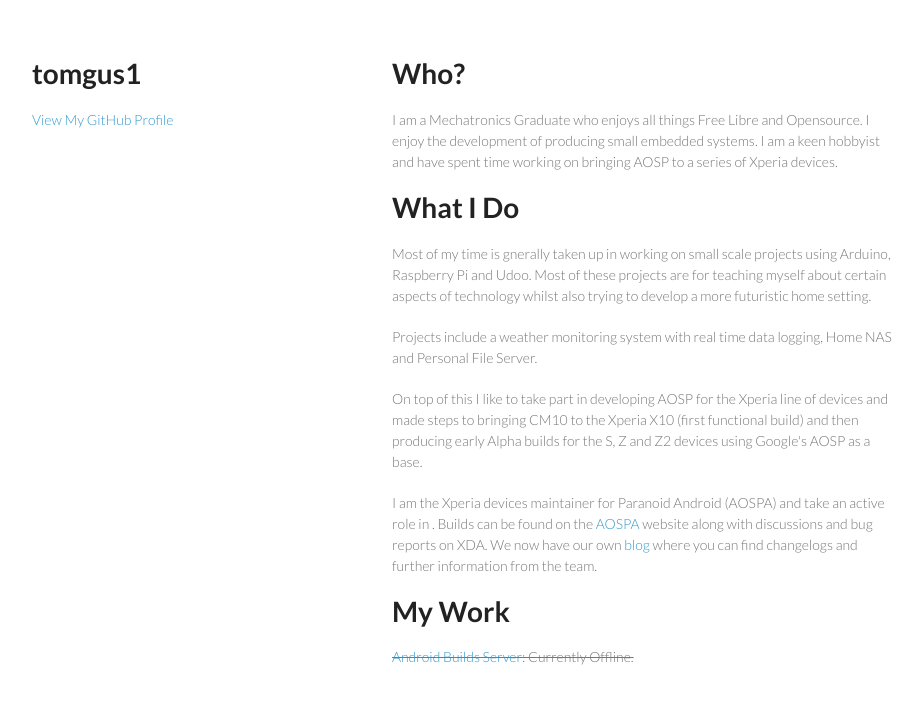
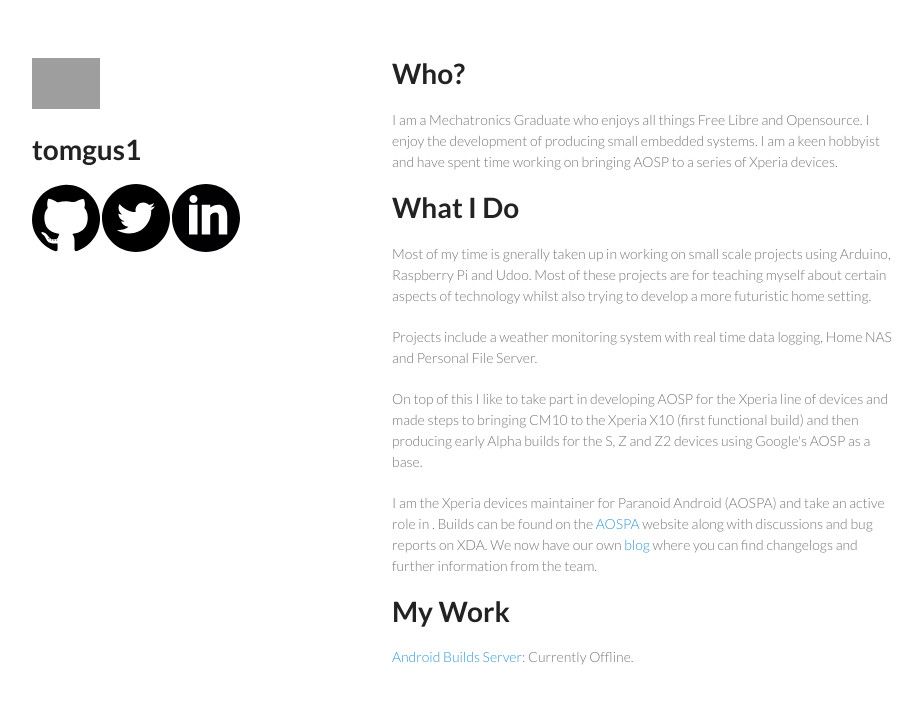
Before and after one commit to tomgus1/tomgus1.github.io, a plain HTML site: page index.html in a window 1280 px wide. Shown: the whole page, without its empty margins (178-1101 px from the left). Drawn offline with Linux system fonts and the light colour scheme; grey boxes are pictures that could not be loaded.

Commit message:
Update: Images etc update to website

```diff
--- a/index.html
+++ b/index.html
@@ -2,24 +2,26 @@
 <html>
   <head>
     <meta charset="utf-8">
-    <meta http-equiv="X-UA-Compatible" content="chrome=1">
     <title>tomgus1 by tomgus1</title>
 
     <link rel="stylesheet" href="stylesheets/styles.css">
     <link rel="stylesheet" href="stylesheets/pygment_trac.css">
     <meta name="viewport" content="width=device-width, initial-scale=1, user-scalable=no">
-    <!--[if lt IE 9]>
-    <script src="//html5shiv.googlecode.com/svn/trunk/html5.js"></script>
-    <![endif]-->
+
   </head>
   <body>
     <div class="wrapper">
       <header>
+	    <p> <a><img src = "images/test.png"/></a></p>
         <h1>tomgus1</h1>
         <p></p>
 
-
-        <p class="view"><a href="https://github.com/tomgus1">View My GitHub Profile</a></p>
+		<i>
+        <p> <a target="_blank" rel="noopener noreferrer" href="https://github.com/tomgus1"><img src = "images/github-logo.svg"/></a>
+            <a target="_blank" rel="noopener noreferrer" href="https://twitter.com/tomgus1"><img src = "images/twitter-logo-button.svg"/></a>
+			<a target="_blank" rel="noopener noreferrer" href="https://www.linkedin.com/in/tim-graham-92670755/"><img src = "images/linkedin-button.svg"/></a> </p>
+        <!-- <p class="view"><a href="https://github.com/tomgus1">View My GitHub Profile</a></p> -->
+        </i>
 
       </header>
       <section>
@@ -37,12 +39,12 @@
 
 <p>On top of this I like to take part in developing AOSP for the Xperia line of devices and made steps to bringing CM10 to the Xperia X10 (first functional build) and then producing early Alpha builds for the S, Z and Z2 devices using Google's AOSP as a base.</p>
 
-<p>I am the Xperia devices maintainer for Paranoid Android (AOSPA) and take an active role in . Builds can be found on the <a href="http://aospa.co/">AOSPA</a> website along with discussions and bug reports on XDA. We now have our own <a href="http://blog.aospa.co/">blog</a> where you can find changelogs and further information from the team.</p>
+<p>I am the Xperia devices maintainer for Paranoid Android (AOSPA) and take an active role in . Builds can be found on the <a target="_blank" rel="noopener noreferrer" href="http://aospa.co/">AOSPA</a> website along with discussions and bug reports on XDA. We now have our own <a target="_blank" rel="noopener noreferrer" href="http://blog.aospa.co/">blog</a> where you can find changelogs and further information from the team.</p>
 
 <h1>
 <a id="my-work" class="anchor" href="#my-work" aria-hidden="true"><span class="octicon octicon-link"></span></a>My Work</h1>
 
-<s><p><a href="http://host.tomgus1.com">Android Builds Server</a>: Currently Offline.</p></s>
+<p><a href="http://host.tomgus1.com">Android Builds Server</a>: Currently Offline.</p>
       </section>
       <!-- <footer>
         <p><small>Hosted on GitHub Pages &mdash; Theme by <a href="https://github.com/orderedlist">orderedlist</a></small></p>
--- a/stylesheets/styles.css
+++ b/stylesheets/styles.css
@@ -5,6 +5,10 @@ body {
   font:14px/1.5 Lato, "Helvetica Neue", Helvetica, Arial, sans-serif;
   color:#777;
   font-weight:300;
+}
+
+i {
+  background-size: 20px 30px;
 }
 
 h1, h2, h3, h4, h5, h6 {
@@ -92,7 +96,13 @@ th {
 }
 
 img {
-  max-width:100%;
+  width: 25%;
+  height: auto;
+}
+
+svg {
+  width: 100%;
+  height: auto;
 }
 
 header {
```
Also changed, not shown: images/GitHub-Mark-64px.png (added), images/github-logo.svg (added), images/linkedin-button.svg (added), images/linkedin.svg (added), images/portrait.jpg (added), images/twitter-logo-button.svg (added), 1 other file.
